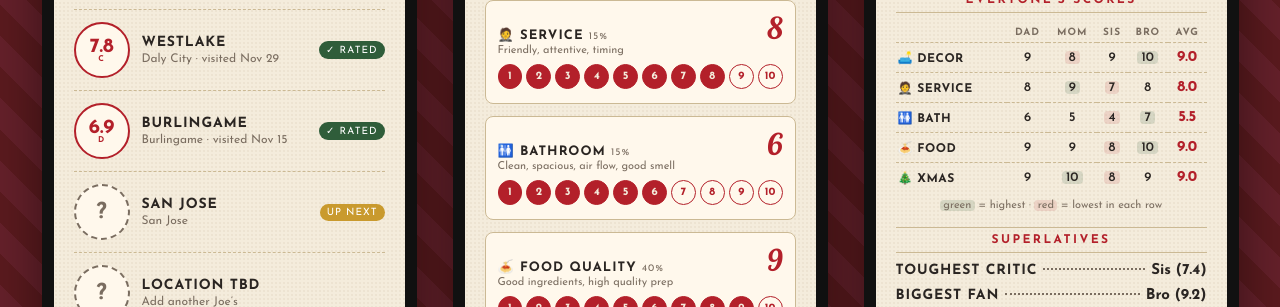
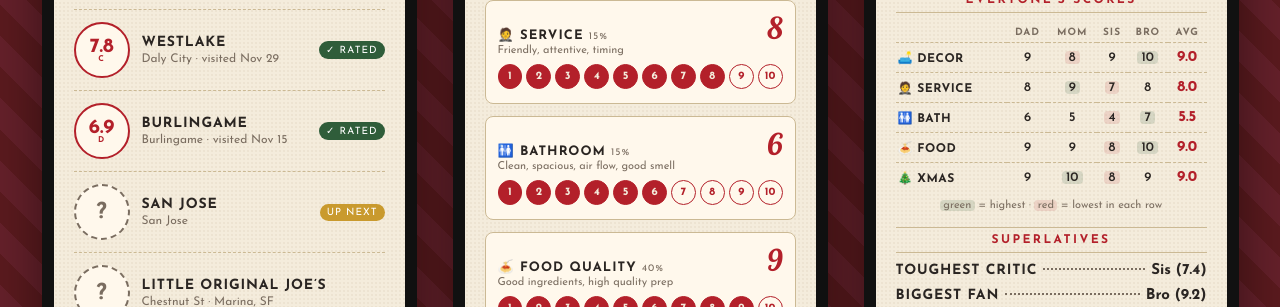
Before and after one commit to DroptheHammer/JoesRatingApp2026, a plain HTML site: page mockups/index.html in a window 1280 px wide. Shown: the part 493-800 px from the top of the page. Drawn offline with nearby package versions, Linux system fonts and the light colour scheme.

Commit message:
Add Little Original Joe's (Chestnut St) to location list
Co-Authored-By: Claude Opus 5.5 <noreply@anthropic.com>
Claude-Session: https://claude.ai/code/session_011Dx8EhM5jGPoau32W4JsVq

```diff
--- a/mockups/index.html
+++ b/mockups/index.html
@@ -345,7 +345,7 @@ const LOCS = [
   { name: 'Westlake',     city: 'Daly City',     date: 'Nov 29', avg: { decor: 8.5, service: 7.8, bath: 7.5, food: 7.2, xmas: 9.5 } },
   { name: 'Burlingame',   city: 'Burlingame',    date: 'Nov 15', avg: { decor: 6.0, service: 7.5, bath: 8.3, food: 7.0, xmas: 5.0 } },
   { name: 'San Jose',     city: 'San Jose',      date: null },
-  { name: 'Location TBD', city: 'Add another Joe’s', date: null },
+  { name: 'Little Original Joe’s', city: 'Chestnut St · Marina, SF', date: null },
 ];
 
 const avg = arr => arr.reduce((a, b) => a + b, 0) / arr.length;
@@ -407,7 +407,7 @@ const ranked = LOCS.filter(l => l.avg).map(l => ({ ...l, o: overall(l.avg) })).s
 const best = l => { const k = CATS.reduce((m, c) => l.avg[c.k] > l.avg[m] ? c.k : m, 'decor'); return short[k]; };
 document.getElementById('ranks').innerHTML = ranked.map((l, i) => `
   <div class="rank"><span class="n">${i + 1}</span><div class="meta"><b>${l.name}</b><i>${l.city} · best at ${best(l)}</i></div><span class="s">${f1(l.o)}</span></div>`).join('') +
-  `<div class="rank" style="opacity:.5"><span class="n">–</span><div class="meta"><b>San Jose</b><i>Not visited yet</i></div><span class="s">?</span></div>`;
+  `<div class="rank" style="opacity:.5"><span class="n">–</span><div class="meta"><b>San Jose</b><i>Not visited yet</i></div><span class="s">?</span></div><div class="rank" style="opacity:.5"><span class="n">–</span><div class="meta"><b>Little Original Joe’s</b><i>Chestnut St · Not visited yet</i></div><span class="s">?</span></div>`;
 </script>
 </body>
 </html>
```
Also changed, not shown: mockups/screenshots/1-quest.png, mockups/screenshots/5-leaderboard.png, mockups/screenshots/overview.png.
